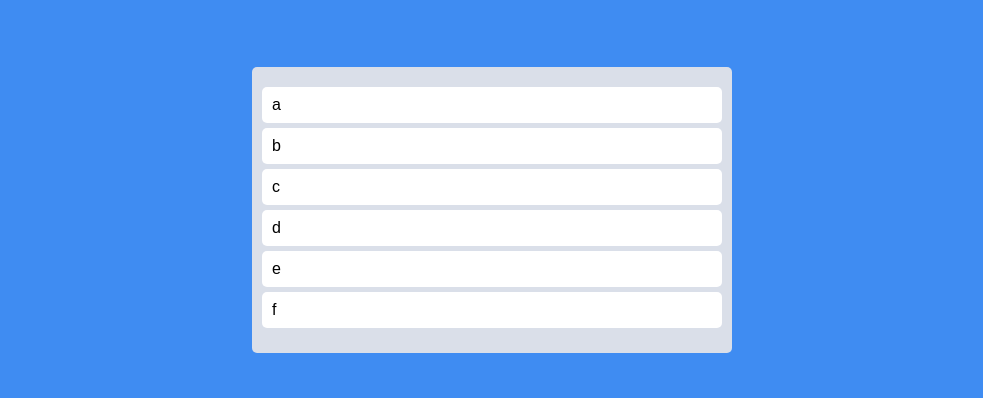
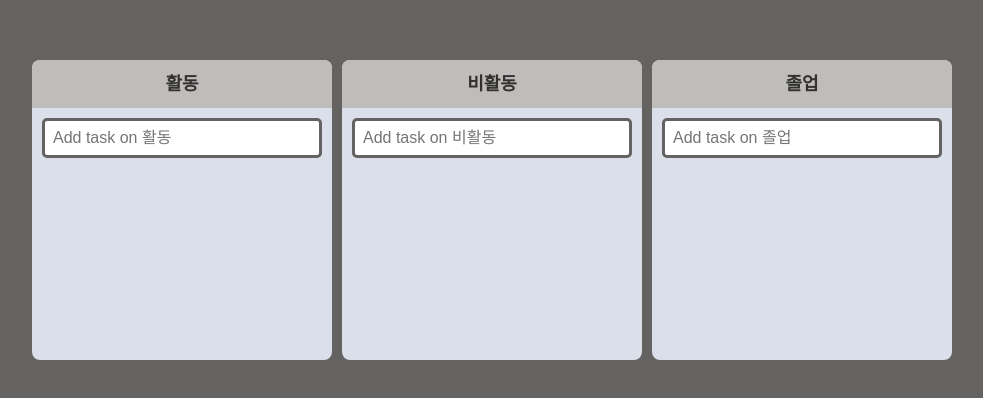
Before and after one commit to windowrainYOON/ReactJS_MC, a React (Create React App) app in the folder react-ts/: page / in a window 1280 px wide. Shown: the part 190-588 px from the top of the page, without its empty margins (148-1131 px from the left). Built offline with nearby package versions, Linux system fonts and the light colour scheme.

Commit message:
complete dnd

```diff
--- a/react-ts/src/App.tsx
+++ b/react-ts/src/App.tsx
@@ -1,33 +1,20 @@
-import { DragDropContext, Droppable, Draggable, DropResult } from "react-beautiful-dnd";
+import { DragDropContext, DropResult } from "react-beautiful-dnd";
 import { useRecoilState } from "recoil";
 import styled from "styled-components";
 import { toDoState } from "./atoms";
+import Board from "./components/Board";
 
 const Boards = styled.div`
-  display: grid;
-  grid-template-columns: repeat(1, 1fr);
+  display: flex;
+  justify-content: center;
+  align-items: flex-start;
   width: 100%;
-`;
-
-const Board = styled.div`
-  background-color: ${props => props.theme.boardColor};
-  padding-top: 30px;
-  padding: 20px 10px;
-  border-radius: 5px;
-  min-height: 200px;
-`;
-
-const Card = styled.div`
-  background-color: ${props => props.theme.cardColor};
-  border-radius: 5px;
-  padding: 10px 10px;
-  margin-bottom: 5px;
+  gap:10px;
 `;
 
 const Wrapper = styled.div`
   display: flex;
-  max-width: 480px;
-  width: 100%;
+  width: 100vw;
   margin: 0 auto;
   justify-content: center;
   align-items: center;
@@ -35,40 +22,42 @@ const Wrapper = styled.div`
 `;
 
 function App() {
-  const onDragEnd = ({draggableId, destination, source}: DropResult) => {
-    if (!destination) return;
-    setToDos(oldToDos => {
-      const toDosCopy = [...oldToDos];
-      toDosCopy.splice(source.index, 1);
-      toDosCopy.splice(destination?.index, 0, draggableId);
-      return toDosCopy;
-    })
+  const [toDos, setToDos] = useRecoilState(toDoState);
+  const onDragEnd = (info: DropResult) => {
+    const {destination, source} = info;
+    if(!destination) return;
+    if(destination?.droppableId === source?.droppableId) {
+      setToDos((allBoards) => {
+        const boardCopy = [...allBoards[source.droppableId]];
+        const taskObj = boardCopy[source.index];
+        boardCopy.splice(source.index, 1);
+        boardCopy.splice(destination?.index, 0, taskObj);
+        return {
+          ...allBoards,
+          [source.droppableId] : boardCopy
+        };
+      })
+    };
+    if(destination.droppableId !== source.droppableId){
+      setToDos((allBoards) => {
+        const sourceBoard = [...allBoards[source.droppableId]];
+        const targetBoard = [...allBoards[destination.droppableId]];
+        const taskObj = sourceBoard[source.index];
+        sourceBoard.splice(source.index, 1);
+        targetBoard.splice(destination?.index, 0, taskObj);
+        return {
+          ...allBoards,
+          [source.droppableId]:sourceBoard,
+          [destination.droppableId]:targetBoard,
+        }
+      })
+    };
   };
-  const [toDos, setToDos] = useRecoilState(toDoState);
   return (
     <DragDropContext onDragEnd={onDragEnd}>
       <Wrapper>
         <Boards>
-          <Droppable droppableId="one">
-            {(provided) =>
-              <Board ref={provided.innerRef} {...provided.droppableProps}>
-                {toDos.map((toDo, index) => (
-                  <Draggable key={toDo} draggableId={toDo} index={index}>
-                    {(magic) => (
-                      <Card
-                        ref={magic.innerRef}
-                        {...magic.draggableProps}
-                        {...magic.dragHandleProps}
-                      >
-                        {toDo}
-                      </Card>
-                    )}
-                  </Draggable>
-                ))}
-                {provided.placeholder}
-              </Board>
-            }
-          </Droppable>
+          {Object.keys(toDos).map((boardId) => <Board boardId={boardId} key={boardId} toDos={toDos[boardId]} />)}
         </Boards>
       </Wrapper>
     </DragDropContext>
--- a/react-ts/src/atoms.tsx
+++ b/react-ts/src/atoms.tsx
@@ -1,6 +1,23 @@
-import { atom, selector } from "recoil"
+import { atom, selector } from "recoil";
 
-export const toDoState = atom({
+export enum Icons {
+  Delete = "https://fonts.googleapis.com/css2?family=Material+Symbols+Outlined:opsz,wght,FILL,GRAD@48,400,0,0"
+}
+
+export interface IToDo {
+  id:number;
+  text:string;
+}
+
+interface IToDoState {
+  [key: string] : IToDo[];
+}
+
+export const toDoState = atom<IToDoState>({
   key:"toDo",
-  default: ["a", "b", "c", "d", "e", "f"],
+  default: {
+    "활동" : [],
+    "비활동" : [],
+    "졸업" : [],
+  },
 })
--- /dev/null
+++ b/react-ts/src/components/Board.tsx
@@ -0,0 +1,104 @@
+import { useForm } from "react-hook-form";
+import {Droppable} from "react-beautiful-dnd";
+import DraggableCard from "./DraggableCard";
+import styled from "styled-components";
+import { IToDo, toDoState } from "../atoms";
+import { useSetRecoilState } from "recoil";
+
+const Wrapper = styled.div`
+  width: 300px;
+  background-color: ${props => props.theme.boardColor};
+  border-radius: 8px;
+  min-height: 300px;
+  display: flex;
+  flex-direction: column;
+`;
+
+const Title = styled.h2`
+  text-align: center;
+  font-weight: 600;
+  padding: 15px;
+  border-radius: 8px 8px 0 0;
+  font-size: 18px;
+  color:#323130;
+  background-color: #bebdbc;
+`;
+
+interface IAreaProps {
+  isDraggingOver:boolean;
+  isDraggingFromThis:boolean;
+}
+
+const Area = styled.div<IAreaProps>`
+  background-color: ${props => props.isDraggingOver ? "#b2bec3" : props.isDraggingFromThis ? "#dfe6e9" : "transparent"};
+  flex-grow: 1;
+  transition: background-color .3s ease-in-out;
+  padding: 10px;
+  border-radius: 0 0 5px 5px;
+`;
+
+const Form = styled.form`
+  width: 100%;
+  display: flex;
+`;
+
+const InputToDo = styled.input`
+  width: 100%;
+  margin: 10px;
+  height: 40px;
+  border: solid 3px ${props => props.theme.bgColor};
+  border-radius: 5px;
+  padding: 8px;
+  outline: none;
+  font-size: 16px;
+`;
+
+interface IBoardProps {
+  toDos:IToDo[];
+  boardId: string;
+};
+
+interface IForm {
+  toDo:string;
+}
+
+function Board ({toDos, boardId}:IBoardProps) {
+  const setToDos = useSetRecoilState(toDoState);
+  const {register, setValue, handleSubmit} = useForm<IForm>();
+  const onVaild = ({toDo}:IForm) => {
+    const newToDo = {
+      id:Date.now(),
+      text:toDo,
+    }
+    setToDos(allBoards => {
+      return {
+        ...allBoards,
+        [boardId]:[
+          newToDo,
+          ...allBoards[boardId]
+        ]
+      }
+    })
+    setValue("toDo", "");
+  };
+  return (
+    <Wrapper>
+      <Title>{boardId}</Title>
+      <Form onSubmit={handleSubmit(onVaild)}>
+        <InputToDo {...register("toDo", {required:true})} type="text" placeholder={`Add task on ${boardId}`}></InputToDo>
+      </Form>
+      <Droppable droppableId={boardId}>
+        {(magic, snapshot) => (
+          <Area isDraggingOver={snapshot.isDraggingOver} isDraggingFromThis={Boolean(snapshot.draggingFromThisWith)} ref={magic.innerRef} {...magic.droppableProps}>
+            {toDos.map((toDo, index) => (
+              <DraggableCard key={toDo.id} index={index} toDoId={toDo.id} toDoText={toDo.text} boardId={boardId}/>
+            ))}
+            {magic.placeholder}
+          </Area>
+        )}
+      </Droppable>
+    </Wrapper>
+  )
+}
+
+export default Board;
--- /dev/null
+++ b/react-ts/src/components/DraggableCard.tsx
@@ -0,0 +1,68 @@
+import { Draggable } from "react-beautiful-dnd";
+import styled from "styled-components";
+import React from "react";
+import { useSetRecoilState } from "recoil";
+import { toDoState } from "../atoms";
+
+const Card = styled.div<{isDragging: boolean}>`
+  background-color: ${props => props.isDragging ? "#e4f2ff" : props.theme.cardColor};
+  border-radius: 5px;
+  padding: 15px;
+  margin-top: 5px;
+  margin-bottom: 10px;
+  transition: background-color .3s ease-in-out;
+  box-shadow: ${props => props.isDragging ? "0px 2px 15xp rgba(0,0,0,0.05)" : "none"};
+  display: flex;
+  flex-direction: row;
+  justify-content: space-between;
+`;
+
+const DeleteBtn = styled.button`
+  height: 15px;
+  color: #888;
+  background-image: url("../icons/close.png");
+  background-size: cover;
+  background-color: transparent;
+  border: none;
+  display: flex;
+  cursor: pointer;
+`;
+
+interface IDraggableCardProps {
+  toDoId:number;
+  toDoText:string;
+  index:number;
+  boardId:string;
+}
+
+function DraggableCard ({toDoId, index, toDoText, boardId}:IDraggableCardProps) {
+  const setToDos = useSetRecoilState(toDoState);
+  const onClick = () => {
+    setToDos((allBoards) => {
+      const boardCopy = [...allBoards[boardId]];
+      boardCopy.splice(index, 1);
+      console.log(boardCopy);
+      return {
+        ...allBoards,
+        [boardId]:boardCopy
+      }
+    })
+    };
+  return (
+    <Draggable draggableId={toDoId+""} index={index}>
+      {(magic, snapshot) => (
+        <Card
+          isDragging={snapshot.isDragging}
+          ref={magic.innerRef}
+          {...magic.draggableProps}
+          {...magic.dragHandleProps}
+        >
+          {toDoText}
+          <DeleteBtn onClick={onClick}>Delete</DeleteBtn>
+        </Card>
+      )}
+    </Draggable>
+  )
+}
+
+export default React.memo(DraggableCard);
--- a/react-ts/src/theme.ts
+++ b/react-ts/src/theme.ts
@@ -1,7 +1,7 @@
 import { DefaultTheme } from "styled-components";
 
 export const darkTheme:DefaultTheme = {
-  bgColor:"#3f8cf2",
+  bgColor:"#646361",
   boardColor:"#dadfe9",
   cardColor:"white"
 }
```
Also changed, not shown: react-ts/src/icons/close.png (added), react-ts/src/icons/close.svg (added).
